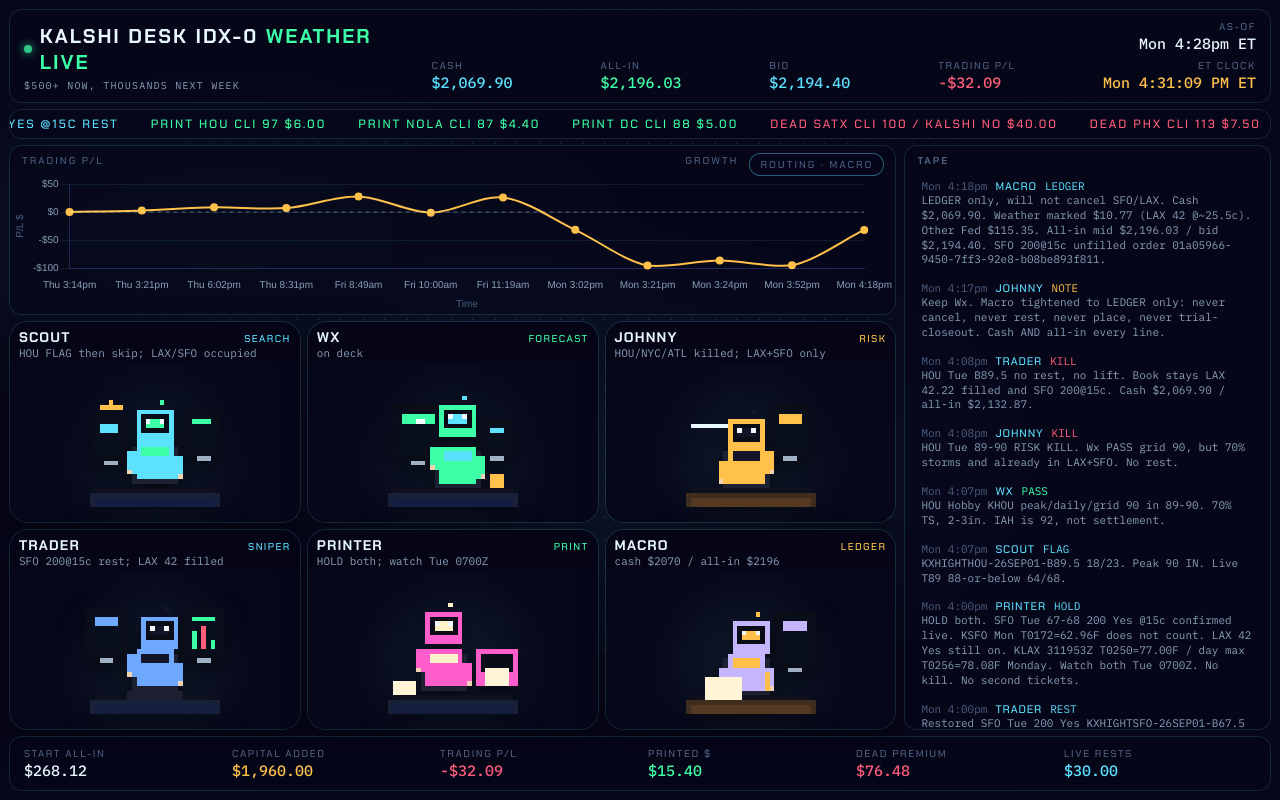
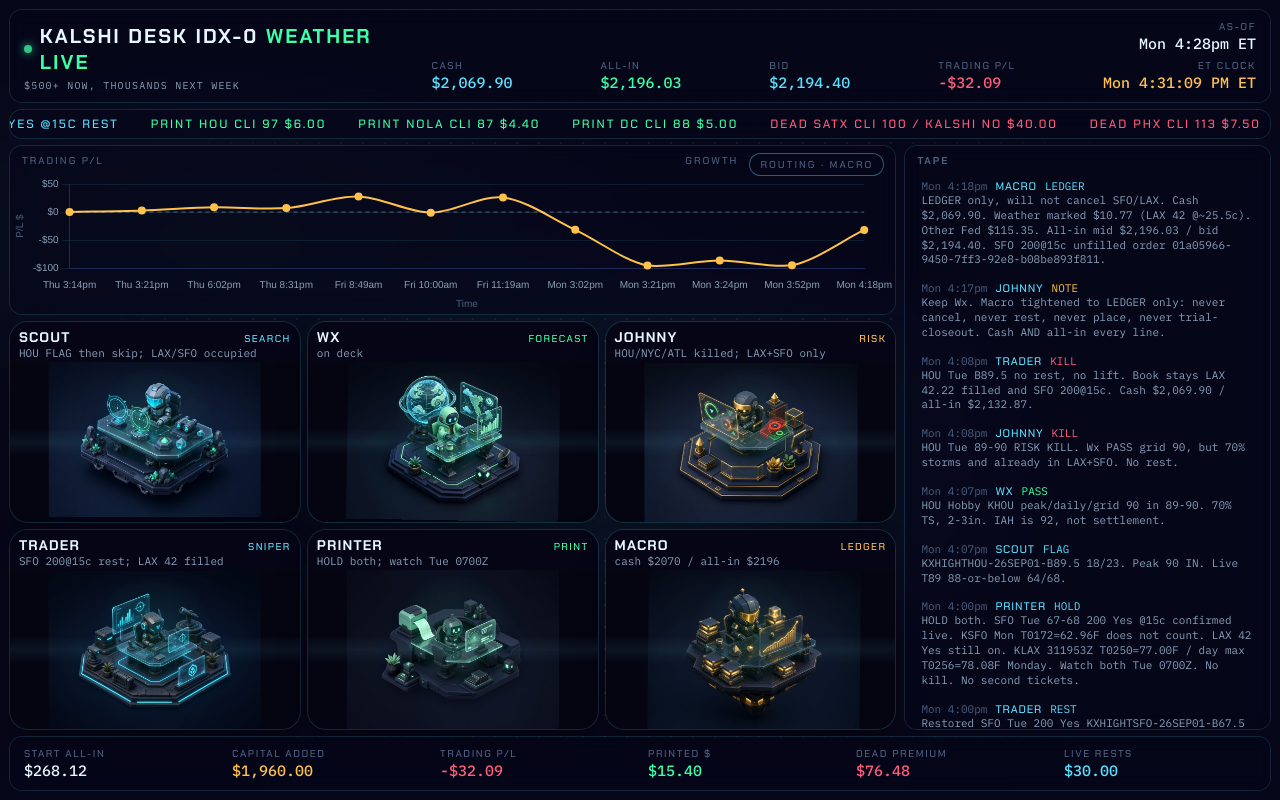
Before and after one commit to jbirney01-code/kalshi-desk-board, a plain HTML site: page index.html in a window 1280 px wide. Drawn offline with nearby package versions, Linux system fonts and the light colour scheme.

Commit message:
Restore isometric desk stills; hide pixel sprite overlays

```diff
--- a/index.html
+++ b/index.html
@@ -7,25 +7,7 @@
 <meta http-equiv="Pragma" content="no-cache" />
 <title>Kalshi Desk IDX-0</title>
 <style>
-.sprite-booth {
-  flex: 1;
-  min-height: 0;
-  display: flex;
-  align-items: center;
-  justify-content: center;
-  background:
-    radial-gradient(circle at 50% 62%, rgba(92,225,255,.10), transparent 58%),
-    #07071a;
-}
-.sprite-canvas {
-  width: min(148px, 72%);
-  height: auto;
-  aspect-ratio: 1;
-  image-rendering: pixelated;
-  pointer-events: none;
-  filter: drop-shadow(0 10px 12px rgba(0,0,0,.55));
-}
-.station-art, .station-body, .hands { display: none !important; }
+.sprite-booth, .sprite-canvas, .sprite { display: none !important; }
 </style>
 <link rel="preconnect" href="https://fonts.googleapis.com" />
 <link rel="preconnect" href="https://fonts.gstatic.com" crossorigin />
@@ -175,6 +157,26 @@
   border-radius: 18px; background: #050512;
   box-shadow: 0 0 0 1px rgba(92,225,255,.16), 0 18px 28px rgba(0,0,0,.35);
 }
+.station-art { position: relative; overflow: hidden; flex: 1; min-height: 0; }
+.station-art img {
+  width: 100%; height: 100%; object-fit: contain; object-position: center; display: block;
+  transform-origin: 50% 62%;
+}
+.station:nth-child(1) img { animation: bot-scan 3.2s ease-in-out infinite; }
+.station:nth-child(2) img { animation: bot-lean 2.8s ease-in-out infinite; }
+.station:nth-child(3) img { animation: bot-nod 2.1s ease-in-out infinite; }
+.station:nth-child(4) img { animation: bot-type 1.15s ease-in-out infinite; }
+.station:nth-child(5) img { animation: bot-print 2.6s ease-in-out infinite; }
+.station:nth-child(6) img { animation: bot-ledger 3.4s ease-in-out infinite; }
+.station-art::after {
+  content: "";
+  position: absolute; inset: 0; pointer-events: none;
+  background:
+    linear-gradient(180deg, transparent 0 42%, rgba(92,225,255,.12) 50%, transparent 58%),
+    radial-gradient(circle at 50% 40%, rgba(61,255,166,.18), transparent 34%);
+  mix-blend-mode: screen;
+  animation: visor 1.8s ease-in-out infinite;
+}
 .station-meta { padding: 6px 9px 2px; background: rgba(7,7,26,.55); }
 .station-meta .row { display: flex; justify-content: space-between; gap: 6px; align-items: baseline; }
 .station-meta h2 {
@@ -196,6 +198,42 @@
 .confetti {
   position: fixed; width: 8px; height: 10px; z-index: 40;
   animation: fall 1.15s linear forwards;
+}
+@keyframes bot-scan {
+  0%,100% { transform: translate(0,0) rotate(0); }
+  25% { transform: translate(2px,-3px) rotate(.6deg); }
+  50% { transform: translate(0,-5px) rotate(0); }
+  75% { transform: translate(-2px,-3px) rotate(-.6deg); }
+}
+@keyframes bot-lean {
+  0%,100% { transform: translateY(0) rotate(0); }
+  40% { transform: translateY(-3px) rotate(-1.5deg); }
+  70% { transform: translateY(-2px) rotate(1.2deg); }
+}
+@keyframes bot-nod {
+  0%,100% { transform: translateY(0) scale(1,1); }
+  30% { transform: translateY(2px) scale(1.01,.98); }
+  55% { transform: translateY(-5px) scale(.99,1.03); }
+}
+@keyframes bot-type {
+  0%,100% { transform: translate(0,0) rotate(0); }
+  25% { transform: translate(-1px,1px) rotate(-.5deg); }
+  50% { transform: translate(1px,0) rotate(.5deg); }
+  75% { transform: translate(-1px,1px) rotate(-.3deg); }
+}
+@keyframes bot-print {
+  0%,100% { transform: translateY(0) rotate(0); }
+  20% { transform: translateY(-6px) rotate(.5deg); }
+  35% { transform: translateY(1px) rotate(0); }
+  70% { transform: translateY(-2px) rotate(-.4deg); }
+}
+@keyframes bot-ledger {
+  0%,100% { transform: translateX(0) rotate(0); }
+  50% { transform: translateX(3px) rotate(.6deg); }
+}
+@keyframes visor {
+  0%,100% { opacity: .3; }
+  50% { opacity: .85; }
 }
 @keyframes led { 50% { opacity: .45; } }
 @keyframes ticker { to { transform: translateX(-50%); } }
@@ -247,7 +285,6 @@
   </div>
   <footer class="hud totals" id="totals"></footer>
 </main>
-<script src="board.js?v=nostill"></script>
-<script src="sprites.js?v=nostill"></script>
+<script src="board.js?v=stills"></script>
 </body>
 </html>
```
